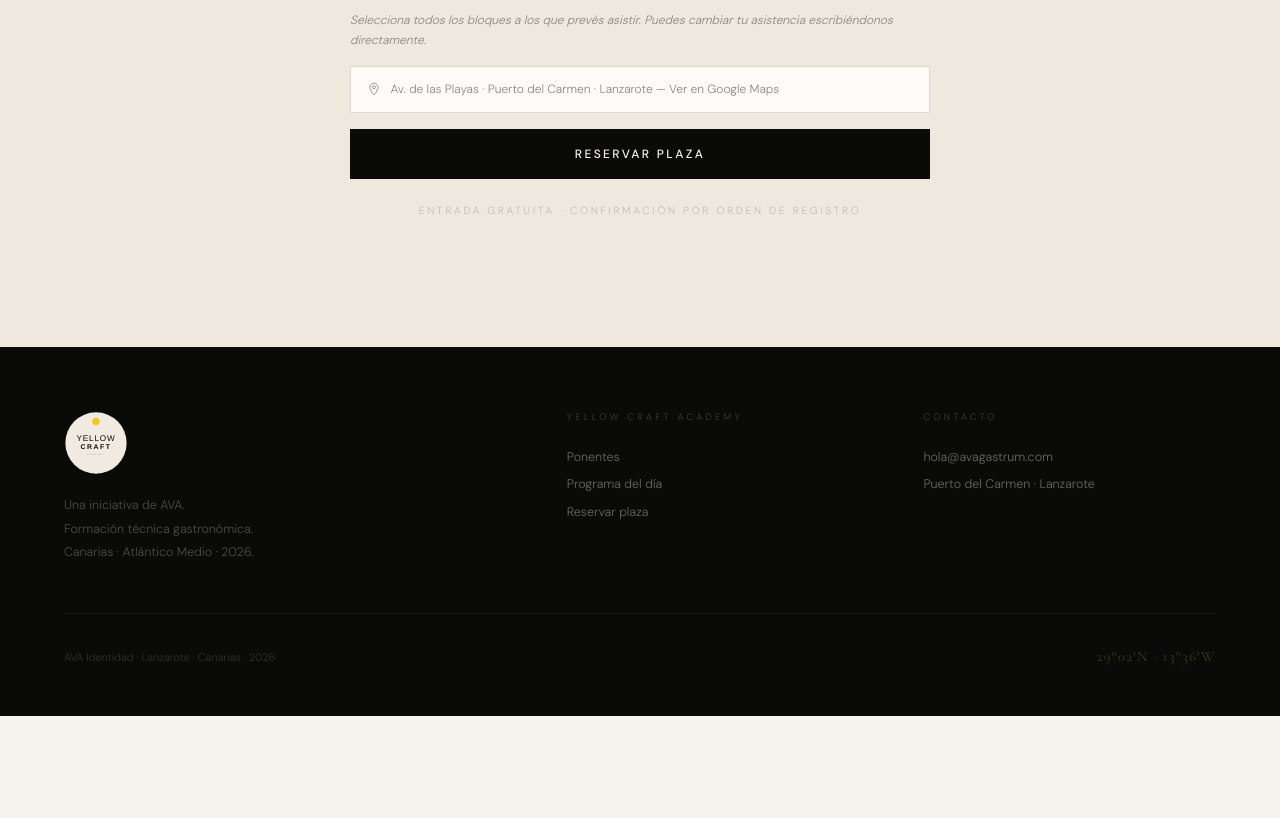
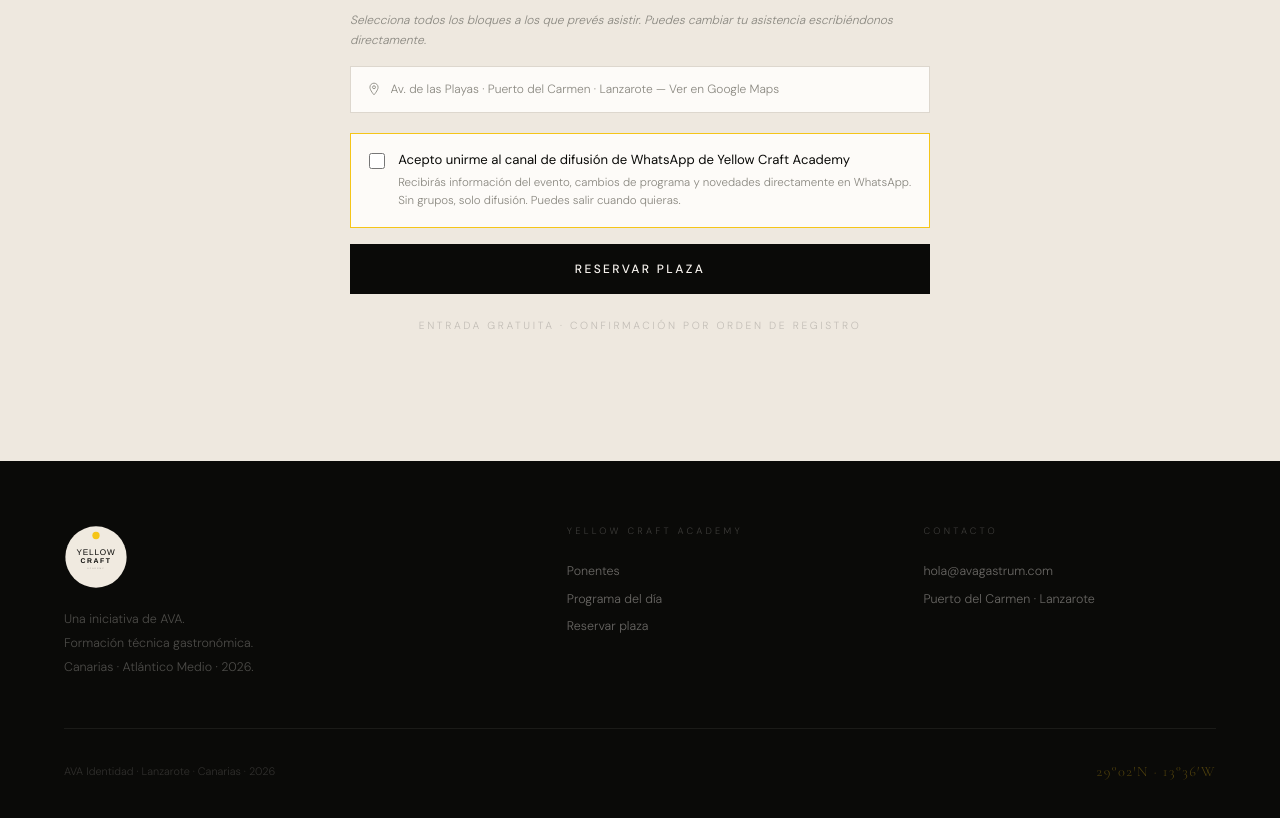
Before and after one commit to Manvott/yellow-craft-academy, a Next.js app: page /en/evento in a window 1280 px wide. Shown: the part 6042-6860 px from the top of the page. Before the commit the page ends 6758 px from the top, so only its background shows below. Built offline with nearby package versions, Linux system fonts and the light colour scheme.

Commit message:
feat: checkbox obligatorio canal WhatsApp + campo acepta_whatsapp en BD y Excel

```diff
--- a/app/actions/registros.ts
+++ b/app/actions/registros.ts
@@ -11,6 +11,7 @@
   email: z.string().email(),
   telefono: z.string().max(30).optional().nullable(),
   bloques: z.array(z.string()).optional().nullable(),
+  acepta_whatsapp: z.boolean(),
 })
 
 export async function registrarAsistente(formData: FormData) {
@@ -24,6 +25,7 @@
     email: formData.get('email') as string,
     telefono: (formData.get('telefono') as string) || null,
     bloques: formData.getAll('bloques') as string[],
+    acepta_whatsapp: formData.get('whatsapp_canal') === 'on',
   }
 
   const result = schema.safeParse({
@@ -33,6 +35,11 @@
 
   if (!result.success) {
     return { ok: false, error: 'Datos inválidos. Revisa el formulario.' }
+  }
+
+  // El checkbox es obligatorio en el frontend, pero verificamos también aquí
+  if (!result.data.acepta_whatsapp) {
+    return { ok: false, error: 'Debes aceptar el canal de WhatsApp para reservar tu plaza.' }
   }
 
   try {
--- a/app/api/export/registros/route.ts
+++ b/app/api/export/registros/route.ts
@@ -26,6 +26,7 @@
     'Empresa': r.empresa ?? '',
     'Perfil profesional': r.perfil ?? '',
     'Teléfono WhatsApp': r.telefono ?? '',
+    'Acepta canal WhatsApp': r.acepta_whatsapp ? 'Sí' : 'No',
     'Bloques seleccionados': (r.bloques ?? []).join(' | '),
   }))
 
--- a/components/landing/LandingClient.tsx
+++ b/components/landing/LandingClient.tsx
@@ -151,6 +151,24 @@
         <svg width="14" height="14" viewBox="0 0 24 24" fill="none" stroke="currentColor" strokeWidth="1.5"><path d="M12 2C8.13 2 5 5.13 5 9c0 5.25 7 13 7 13s7-7.75 7-13c0-3.87-3.13-7-7-7z" /><circle cx="12" cy="9" r="2.5" /></svg>
         Av. de las Playas · Puerto del Carmen · Lanzarote — Ver en Google Maps
       </a>
+
+      {/* Aceptación canal WhatsApp — obligatorio */}
+      <label style={{ display: 'flex', alignItems: 'flex-start', gap: '0.85rem', cursor: 'pointer', padding: '1rem 1.1rem', background: 'var(--blanco)', border: '1px solid var(--amarillo)', marginTop: '0.5rem' }}>
+        <input
+          type="checkbox"
+          name="whatsapp_canal"
+          required
+          style={{ marginTop: '0.2rem', accentColor: 'var(--negro)', width: 16, height: 16, flexShrink: 0, cursor: 'pointer' }}
+        />
+        <div>
+          <p style={{ fontSize: '0.82rem', color: 'var(--negro)', fontWeight: 400, lineHeight: 1.5, marginBottom: '0.25rem' }}>
+            Acepto unirme al canal de difusión de WhatsApp de Yellow Craft Academy
+          </p>
+          <p style={{ fontSize: '0.72rem', color: 'var(--gris)', lineHeight: 1.6 }}>
+            Recibirás información del evento, cambios de programa y novedades directamente en WhatsApp. Sin grupos, solo difusión. Puedes salir cuando quieras.
+          </p>
+        </div>
+      </label>
 
       {error && (
         <p style={{ fontSize: '0.8rem', color: '#c0392b', padding: '0.75rem 1rem', background: '#fef2f2', border: '1px solid #fca5a5' }}>{error}</p>
```
Also changed, not shown: 1 other file (tests, documents, lock files or other folders).
